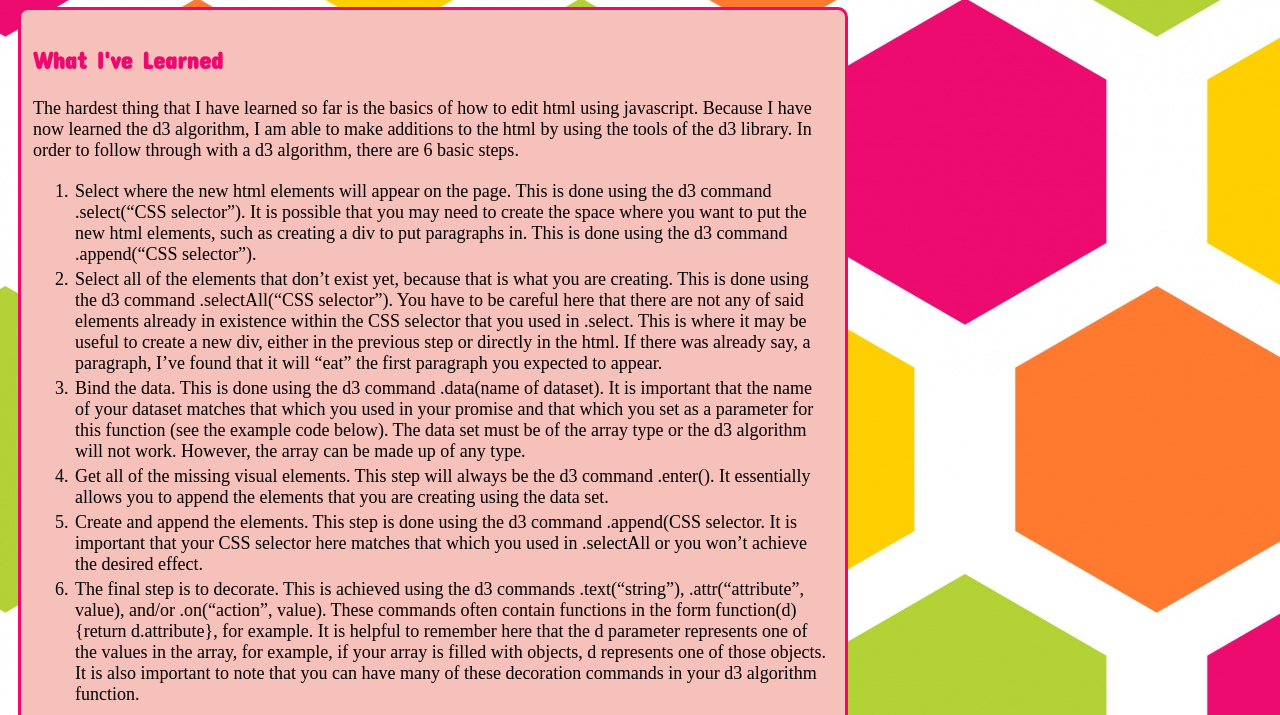
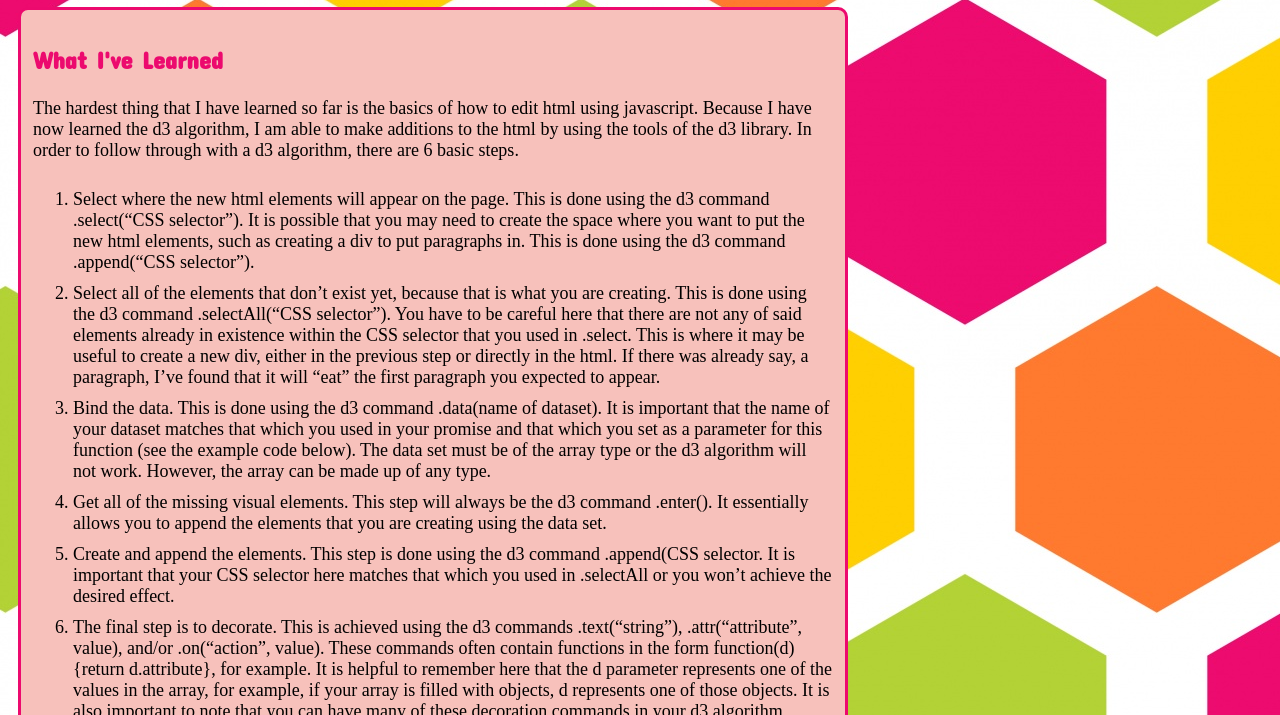
Before and after one commit to Abby-Wheelis/Reflection, a plain HTML site: page index.html in a window 1280 px wide. Shown: the part 85-800 px from the top of the page. Drawn offline with Linux system fonts and the light colour scheme.

Commit message:
Update stylesheet.css

```diff
--- a/stylesheet.css
+++ b/stylesheet.css
@@ -39,5 +39,5 @@ div
 }
 li
 {
-padding: 2px;
+padding-top: 10px;
 }
```
